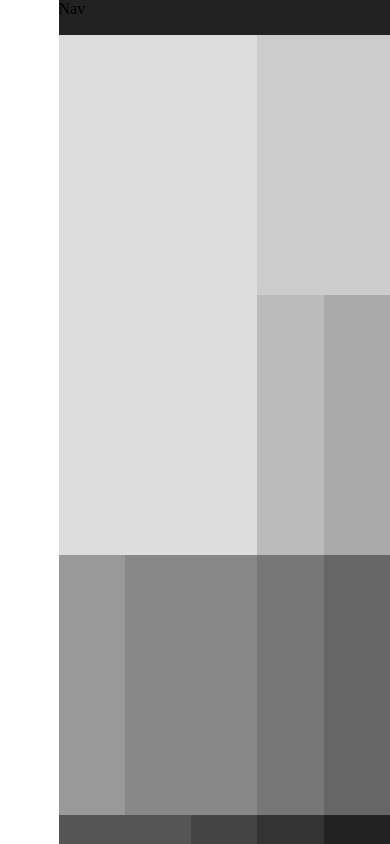
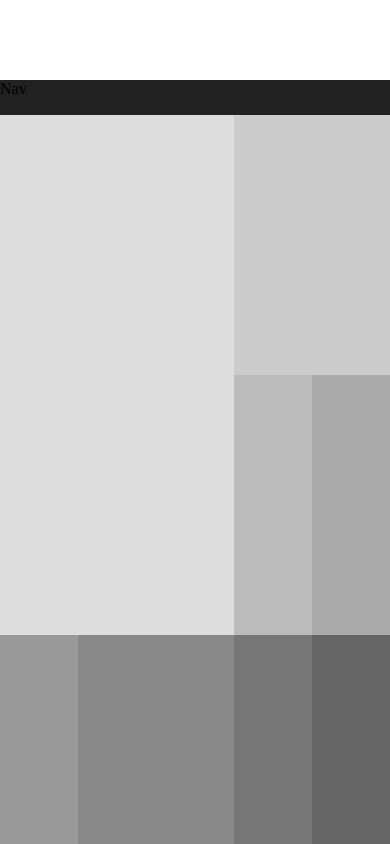
Before and after one commit to dcode-nexon/react-malives, a React (Create React App) app: page /#/ in a window 390 px wide. Shown: the top 844 px of the page. Built offline with nearby package versions, Linux system fonts and the light colour scheme.

Commit message:
themeProvider를 활용한 반응형 처리

```diff
--- /dev/null
+++ b/src/DeviceSize.js
@@ -0,0 +1,10 @@
+const deviceSize = {
+	web_b: '1599px',
+	web_m: '1279px',
+	web_s: '1023px',
+	mo_b: '779px',
+	mo_m: '639px',
+	mo_s: '479px',
+};
+
+export default deviceSize;
--- a/src/components/Header.js
+++ b/src/components/Header.js
@@ -1,4 +1,5 @@
-import styled from 'styled-components';
+import styled, { ThemeProvider } from 'styled-components';
+import size from '../DeviceSize';
 
 const HeaderWrap = styled.header`
 	position: fixed;
@@ -7,10 +8,20 @@ const HeaderWrap = styled.header`
 	background: #fff;
 	top: 0;
 	left: 0;
+
+	@media screen and (max-width: ${({ theme }) => theme.web_b}) {
+		position: relative;
+		width: 100%;
+		height: 80px;
+	}
 `;
 
 function Header() {
-	return <HeaderWrap></HeaderWrap>;
+	return (
+		<ThemeProvider theme={size}>
+			<HeaderWrap></HeaderWrap>
+		</ThemeProvider>
+	);
 }
 
 export default Header;
--- a/src/components/Nav.js
+++ b/src/components/Nav.js
@@ -1,4 +1,5 @@
-import styled from 'styled-components';
+import styled, { ThemeProvider } from 'styled-components';
+import size from '../DeviceSize';
 
 const NavWrap = styled.nav`
 	position: relative;
@@ -6,10 +7,19 @@ const NavWrap = styled.nav`
 	height: 35px;
 	background: #222;
 	margin-left: 15%;
+
+	@media screen and (max-width: ${({ theme }) => theme.web_b}) {
+		width: 100%;
+		margin-left: 0%;
+	}
 `;
 
 function Nav() {
-	return <NavWrap>Nav</NavWrap>;
+	return (
+		<ThemeProvider theme={size}>
+			<NavWrap>Nav</NavWrap>
+		</ThemeProvider>
+	);
 }
 
 export default Nav;
--- a/src/components/Section.js
+++ b/src/components/Section.js
@@ -1,14 +1,21 @@
-import styled from 'styled-components';
+import styled, { ThemeProvider } from 'styled-components';
+import size from '../DeviceSize';
 import Box from './Box';
 
 const SectionWrap = styled.section`
 	width: 85%;
 	position: relative;
 	margin-left: 15%;
+
+	@media screen and (max-width: ${({ theme }) => theme.web_b}) {
+		width: 100%;
+		margin-left: 0px;
+	}
 `;
 
 function Section() {
 	return (
+		<ThemeProvider theme={size}>
 			<SectionWrap>
 				<Box bg={'#ddd'} wid={'60%'} ht={'520px'}></Box>
 				<Box bg={'#ccc'} wid={'40%'}></Box>
@@ -23,6 +30,7 @@ function Section() {
 				<Box bg={'#333'}></Box>
 				<Box bg={'#222'}></Box>
 			</SectionWrap>
+		</ThemeProvider>
 	);
 }
 
```
Lines whose indentation alone changed are shown as unchanged.
